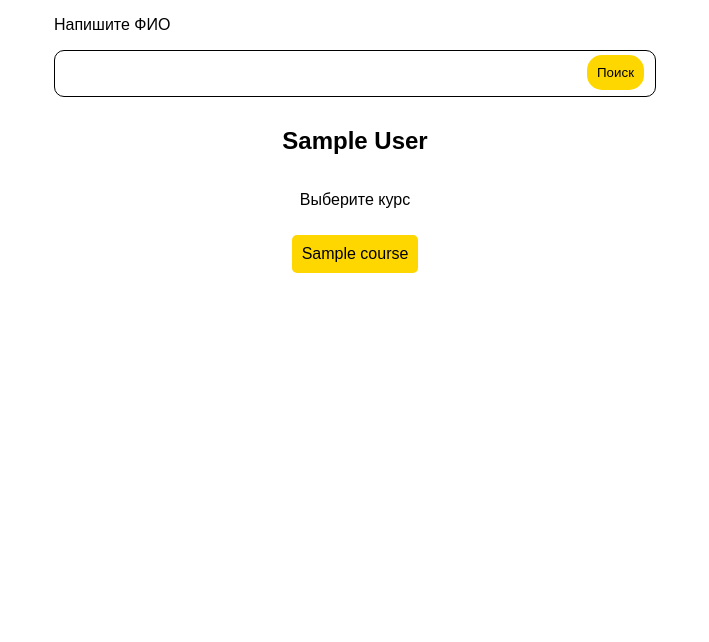
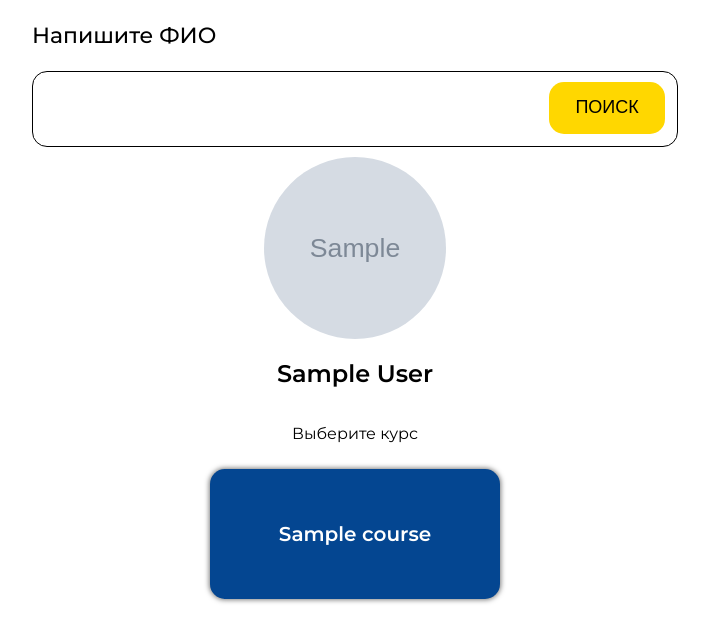
Before and after one commit to akrodancer/esdp_project_progress, a Django app: template source/accounts/templates/student_list.html in a window 1280 px wide. Shown: the top 642 px of the page, without its empty margins (285-994 px from the left). Run offline with Django 5.2, Linux system fonts and the light colour scheme; the template is opened without the code that fills it: most values are stand-ins (such as "Sample title", 1, 10 or a date in 2020); grey boxes marked "Sample" are stand-in pictures.

Commit message:
Сделал верстку поиска

```diff
--- /dev/null
+++ b/Progress/static/css/student_list_styles.css
@@ -0,0 +1,92 @@
+body {
+    text-align: center;
+    margin: 0;
+    padding: 0;
+    display: flex;
+    flex-direction: column;
+    align-items: center;
+    justify-content: center;
+    font-family: "Montserrat", sans-serif;
+}
+
+form {
+    text-align: left;
+}
+
+label {
+    display: block;
+    margin-bottom: 10px;
+}
+
+.write-name {
+    font-weight: 500;
+    font-size: 22px;
+}
+
+.search-container {
+    position: relative;
+    display: inline-block;
+}
+
+.search-input {
+    font-weight: 400;
+    font-size: 18px;
+    width: 50vw;
+    height: 72px;
+    max-width: 882px;
+    text-transform: uppercase;
+    border-radius:15px;
+    border: black solid 1px;
+    text-indent: 22px;
+}
+
+.search-button {
+    width: 116px;
+    height: 52px;
+    position: absolute;
+    padding:10px;
+    border-radius:15px;
+    top: 52%;
+    right: 2%;
+    background-color: #FFD700;
+    color: black;
+    border: none;
+    cursor: pointer;
+    font-weight: 500;
+    font-size: 18px;
+}
+
+.course-btn-container {
+    display: flex;
+    margin-top: 10px;
+}
+
+.course-btn {
+    width: 270px;
+    height: 110px;
+    margin: 0 10px;
+    background-color: #044691;
+    color: white;
+    border: none;
+    border-radius: 15px;
+    padding: 10px;
+    cursor: pointer;
+    text-decoration: none;
+    box-shadow: 0 0 5px 1px rgba(0, 0, 0, 0.5);
+    font-weight: 600;
+    font-size: 20px;
+    display: flex;
+    align-items: center;
+    justify-content: center;
+}
+
+.name {
+    font-size: 24px;
+    font-weight: 600;
+}
+
+img {
+    width: 182px;
+    height: 182px;
+    border-radius: 50%;
+}
--- a/source/accounts/templates/student_list.html
+++ b/source/accounts/templates/student_list.html
@@ -1,89 +1,32 @@
+{% load static %}
 <!DOCTYPE html>
 <html lang="en">
 <head>
     <meta charset="UTF-8">
     <title>Title</title>
-    <style>
-        body {
-            text-align: center;
-            margin: 0;
-            padding: 0;
-            display: flex;
-            flex-direction: column;
-            align-items: center;
-            justify-content: center;
-            font-family: Arial, sans-serif;
-        }
-
-        form {
-            text-align: left;
-        }
-
-        label {
-            display: block;
-            margin-bottom: 10px;
-        }
-
-        input {
-            width: 200px;
-            text-align: left;
-        }
-        .search-container {
-            position: relative;
-            display: inline-block;
-        }
-
-        .search-input {
-            padding:15px 200px;
-            border-radius:10px;
-            border: black solid 1px;
-        }
-
-        .search-button {
-            position: absolute;
-            padding:10px;
-            border-radius:15px;
-            top: 51%;
-            right: 2%;
-            background-color: #FFD700;
-            color: black;
-            border: none;
-            cursor: pointer;
-        }
-
-        .course-btn-container {
-            display: flex;
-            margin-top: 10px;
-        }
-
-        .course-btn {
-            margin: 0 10px;
-            background-color: #FFD700;
-            color: black;
-            border: none;
-            border-radius: 5px;
-            padding: 10px;
-            cursor: pointer;
-            text-decoration: none;
-        }
-    </style>
+    <link rel="preconnect" href="https://fonts.googleapis.com">
+    <link rel="preconnect" href="https://fonts.gstatic.com" crossorigin>
+    <link href="https://fonts.googleapis.com/css2?family=Montserrat:ital,wght@0,100..900;1,100..900&display=swap" rel="stylesheet">
+    <link rel="stylesheet" href="{% static 'css/student_list_styles.css' %}">
 </head>
 <body>
     <form method="get">
         <div class="search-container">
-            <p>Напишите ФИО</p>
+            <p class="write-name">Напишите ФИО</p>
             <label>
                 <input type="text" class="search-input" name="search">
             </label>
-            <button type="submit" class="search-button">Поиск</button>
+            <button type="submit" class="search-button">ПОИСК</button>
         </div>
     </form>
 
-
-
-
     {% for student in students %}
-        <h2>{{ student.first_name }} {{ student.last_name }}</h2>
+        {% if student.avatar %}
+            <img src="{{ student.avatar.url }}" alt="Аватарка">
+        {% else %}
+            <img src="{% static 'img/no-avatar.png' %}" alt="Аватарка">
+        {% endif %}
+        <h2 class="name">{{ student.first_name }} {{ student.last_name }}</h2>
         <p>Выберите курс</p>
         <div class="course-btn-container">
             {% for course in student.enrolled_courses.all %}
```
